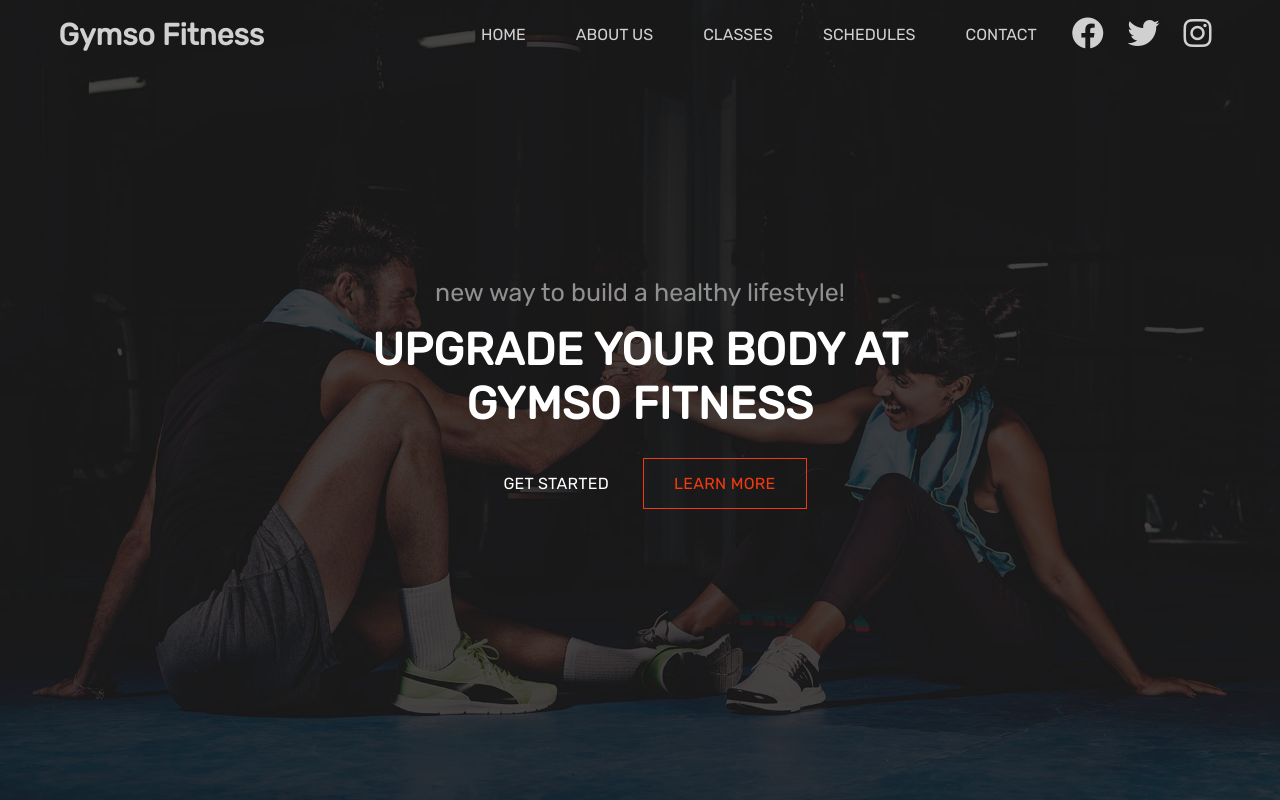
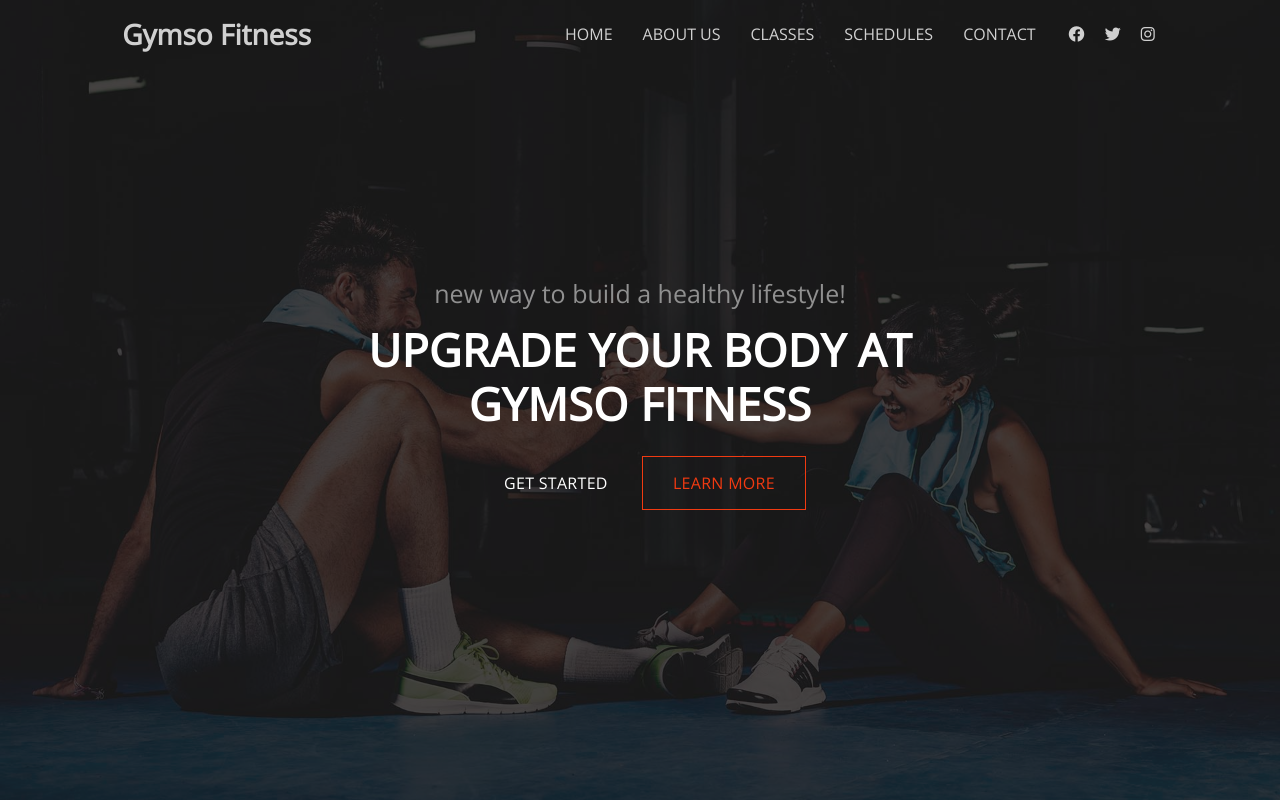
Before and after one commit to baskaradm/gmyso-fitness, a plain HTML site: page index.html in a window 1280 px wide. Drawn offline with nearby package versions, Linux system fonts and the light colour scheme.

Commit message:
Change spacing and styling of elements in navbar and add some effects to buttons in hero

```diff
--- a/css/style.css
+++ b/css/style.css
@@ -1,4 +1,5 @@
-@import url('https://fonts.googleapis.com/css2?family=Rubik:wght@300;400&display=swap');
+/* @import url('https://fonts.googleapis.com/css2?family=Rubik:wght@300;400&display=swap'); */
+@import url('https://fonts.googleapis.com/css2?family=Open+Sans:wght@300;400&display=swap');
 
 /* General Styling */
 * {
@@ -8,7 +9,7 @@
 }
 
 body {
-  font-family: 'Rubik', sans-serif;
+  font-family: 'Open Sans', sans-serif;
   line-height: 1.6;
 }
 
@@ -45,17 +46,22 @@ img {
   position: fixed;
   top: 0px;
   padding: 0 30px;
-  /* background-color: #171819; */
   opacity: 0.8;
   color: #fff;
+  gap: 14rem;
 }
 
 .navbar a {
   margin: 0 5px;
-  padding: 10px 20px;
+  padding: 10px 10px;
   text-transform: uppercase;
   font-weight: 400;
   color: #fff;
+  transition: all 0.3s;
+}
+
+.navbar a.lg {
+  text-transform: capitalize;
 }
 
 .navbar a:hover {
@@ -65,10 +71,13 @@ img {
 .navbar ul {
   display: flex;
 }
+
+.navbar ul a i > * {
+  padding: 0px;
+}
 .navbar .logo {
   font-weight: 700;
   letter-spacing: normal;
-  margin-right: 12rem;
 }
 
 .navbar .logo:hover {
@@ -76,11 +85,15 @@ img {
 }
 
 .navbar h1 {
-  font-size: 30px;
+  font-size: 28px;
+}
+
+.navbar .social {
+  padding: 10px 10px;
 }
 
 .navbar .social > * {
-  padding: 5px;
+  padding: 3px;
 }
 
 /* Header */
@@ -88,21 +101,8 @@ img {
 .hero {
   background: url('/images/hero-bg.jpg') no-repeat center center/cover;
   height: 100vh;
+  position: relative;
   color: #fff;
-}
-
-.hero::before {
-  content: '';
-  position: absolute;
-  top: 0;
-  left: 0;
-  width: 100%;
-  height: 100%;
-  background: rgba(24, 24, 24, 0.8);
-}
-
-.hero * {
-  z-index: 10;
 }
 
 .hero .content {
@@ -126,6 +126,20 @@ img {
   font-size: 25px;
 }
 
+.hero::before {
+  content: '';
+  position: absolute;
+  top: 0;
+  left: 0;
+  width: 100%;
+  height: 100%;
+  background: rgba(24, 24, 24, 0.8);
+}
+
+.hero * {
+  z-index: 0;
+}
+
 .buttons-hero {
   display: inline-block;
   margin: 30px 0;
--- a/css/utilities.css
+++ b/css/utilities.css
@@ -22,6 +22,7 @@
   text-transform: uppercase;
   letter-spacing: 0.3px;
   font-size: 1rem;
+  transition: all 0.3s;
 }
 
 .btn-secondary {
@@ -46,4 +47,5 @@
   text-transform: uppercase;
   letter-spacing: 0.3px;
   font-size: 1rem;
+  transition: all 0.3s;
 }
--- a/index.html
+++ b/index.html
@@ -19,7 +19,7 @@
   <body>
     <header class="hero">
       <div class="navbar">
-        <h1 class="logo">Gymso Fitness</h1>
+        <a class="lg" href="#"> <h1 class="logo">Gymso Fitness</h1></a>
         <nav>
           <ul>
             <a href="#home"><li>Home</li></a>
@@ -27,13 +27,18 @@
             <a href="#classes"> <li>Classes</li></a>
             <a href="#schedules"> <li>Schedules</li></a>
             <a href="#contact"> <li>Contact</li></a>
+            <div class="social">
+              <a href="#"><i class="fab fa-facebook"></i></a>
+              <a href="#"><i class="fab fa-twitter"></i></a>
+              <a href="#"><i class="fab fa-instagram"></i></a>
+            </div>
           </ul>
         </nav>
-        <div class="social">
-          <a href="#"><i class="fab fa-facebook fa-2x"></i></a>
-          <a href="#"><i class="fab fa-twitter fa-2x"></i></a>
-          <a href="#"><i class="fab fa-instagram fa-2x"></i></a>
-        </div>
+        <!-- <div class="social">
+          <a href="#"><i class="fab fa-facebook"></i></a>
+          <a href="#"><i class="fab fa-twitter"></i></a>
+          <a href="#"><i class="fab fa-instagram"></i></a>
+        </div> -->
       </div>
       <div class="content">
         <p>new way to build a healthy lifestyle!</p>
```
